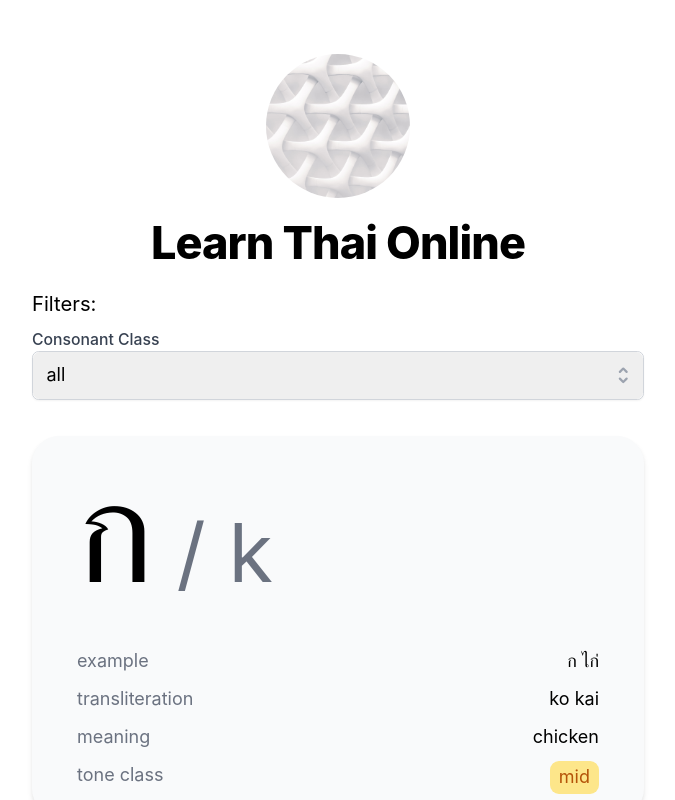
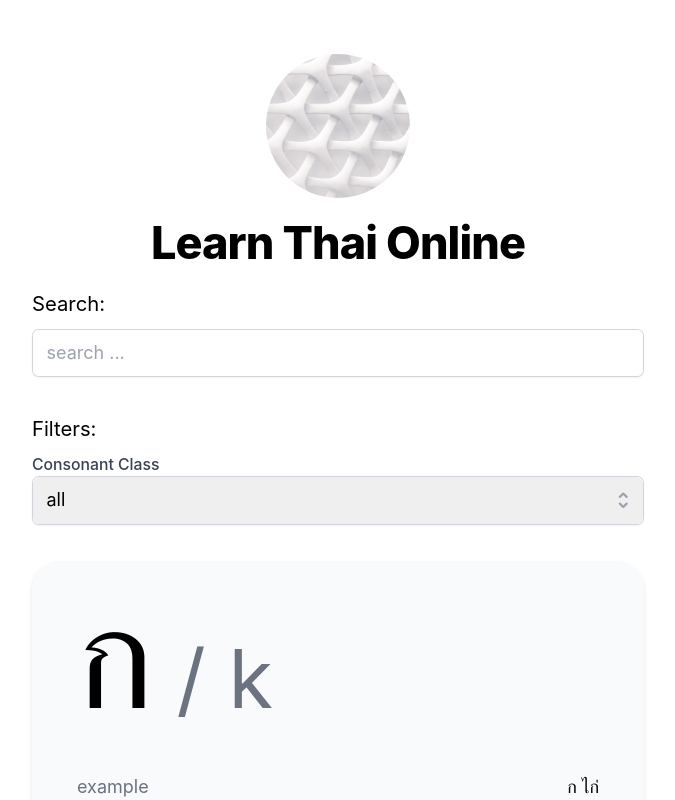
Before and after one commit to cheyer/learn-thai-online, a Next.js app: page / in a window 1280 px wide. Shown: the top 800 px of the page, without its empty margins (302-977 px from the left). Built offline with nearby package versions, Linux system fonts and the light colour scheme.

Commit message:
feat: add search

```diff
--- /dev/null
+++ b/components/Search.tsx
@@ -0,0 +1,26 @@
+import React from "react";
+
+interface Props {
+  onChange: (value: string) => void;
+  placeholder: string;
+  type: "search" | "text";
+  value: string;
+}
+
+const Search: React.FC<Props> = ({ placeholder, value, type, onChange }) => {
+  return (
+    <div className="bg-white border hover:border-blue-500 border-gray-300 rounded-md shadow-sm text-left">
+      <input
+        className="w-full appearance-none px-3 py-2 rounded-md"
+        onChange={(event: React.SyntheticEvent<HTMLInputElement>) =>
+          onChange(event.currentTarget.value)
+        }
+        placeholder={placeholder}
+        type={type}
+        value={value}
+      />
+    </div>
+  );
+};
+
+export default Search;
--- a/components/Select.tsx
+++ b/components/Select.tsx
@@ -35,9 +35,9 @@ const Select: React.FC<Props> = ({ onChange, value, options, label }) => {
             aria-hidden="true"
           >
             <path
-              fill-rule="evenodd"
+              fillRule="evenodd"
               d="M10 3a1 1 0 01.707.293l3 3a1 1 0 01-1.414 1.414L10 5.414 7.707 7.707a1 1 0 01-1.414-1.414l3-3A1 1 0 0110 3zm-3.707 9.293a1 1 0 011.414 0L10 14.586l2.293-2.293a1 1 0 011.414 1.414l-3 3a1 1 0 01-1.414 0l-3-3a1 1 0 010-1.414z"
-              clip-rule="evenodd"
+              clipRule="evenodd"
             />
           </svg>
         </span>
--- a/pages/index.tsx
+++ b/pages/index.tsx
@@ -2,6 +2,7 @@ import Head from "next/head";
 import { useState } from "react";
 import Card from "../components/Card";
 import Layout, { siteTitle } from "../components/layout";
+import Search from "../components/Search";
 import Select from "../components/Select";
 import consonants, { ConsonantClass, IConsonant } from "../data/consonants";
 import { getSortedPostsData } from "../lib/posts";
@@ -14,9 +15,28 @@ const filterConsonants = (consonants: IConsonant[], filter: string) => {
   return consonants.filter((consonant) => consonant.class === filter);
 };
 
+const searchConsonants = (consonants: IConsonant[], search: string) => {
+  const trimmedValue = search.trim();
+  if (trimmedValue === "") {
+    return consonants;
+  }
+
+  return consonants.filter(
+    (consonant) =>
+      consonant.class.includes(trimmedValue) ||
+      consonant.meaning.includes(trimmedValue) ||
+      consonant.rtgs.includes(trimmedValue) ||
+      consonant.symbol.includes(trimmedValue) ||
+      consonant.thai.includes(trimmedValue) ||
+      consonant.transliteration.includes(trimmedValue)
+  );
+};
+
 export default function Home({ allPostsData }) {
+  const [searchValue, setSearchValue] = useState("");
   const [toneFilter, setToneFilter] = useState("");
-  const filteredConsonants = filterConsonants(consonants, toneFilter);
+  const searchedConsonants = searchConsonants(consonants, searchValue);
+  const filteredConsonants = filterConsonants(searchedConsonants, toneFilter);
 
   return (
     <Layout home>
@@ -46,6 +66,15 @@ export default function Home({ allPostsData }) {
           ))}
         </ul>
       </section> */}
+      <section className="mb-8">
+        <p className="text-lg mb-2">Search:</p>
+        <Search
+          onChange={setSearchValue}
+          placeholder="search ..."
+          type="search"
+          value={searchValue}
+        />
+      </section>
       <section className="mb-8">
         <p className="text-lg mb-2">Filters:</p>
         <Select
```
